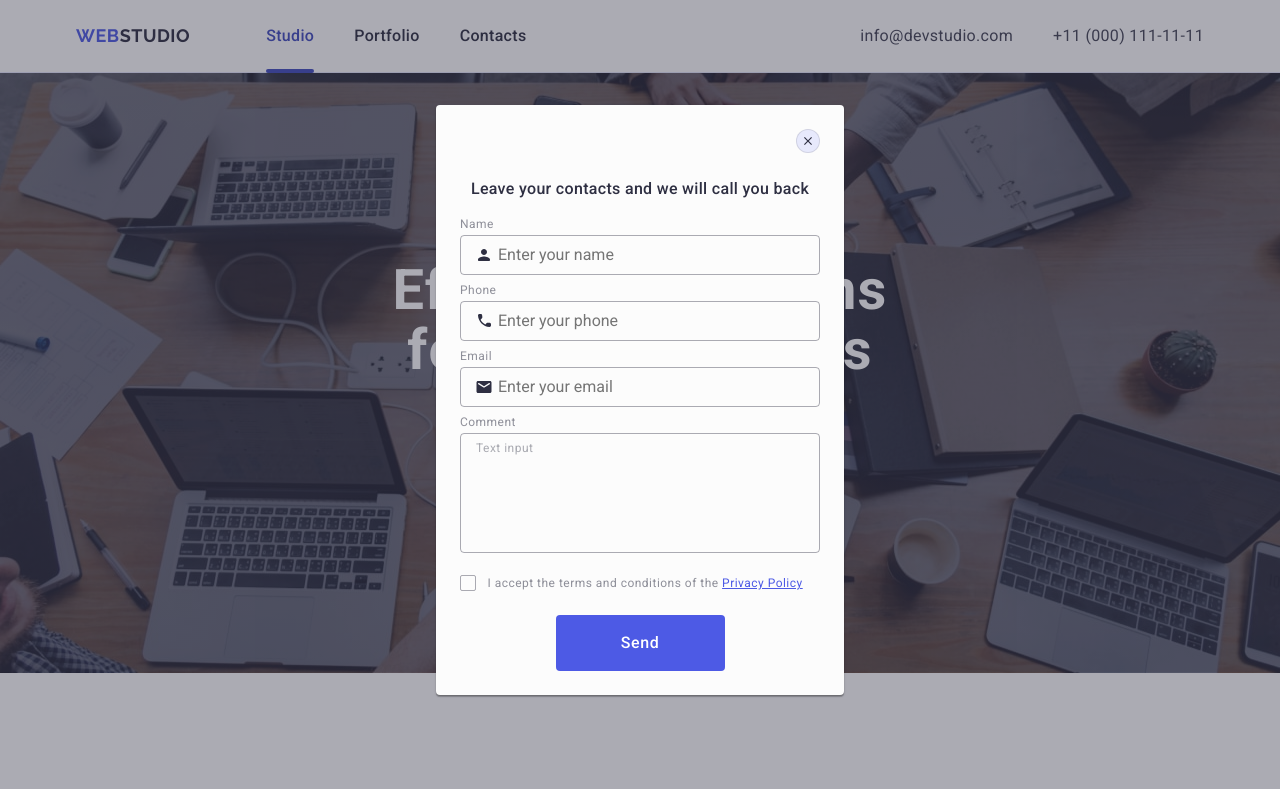
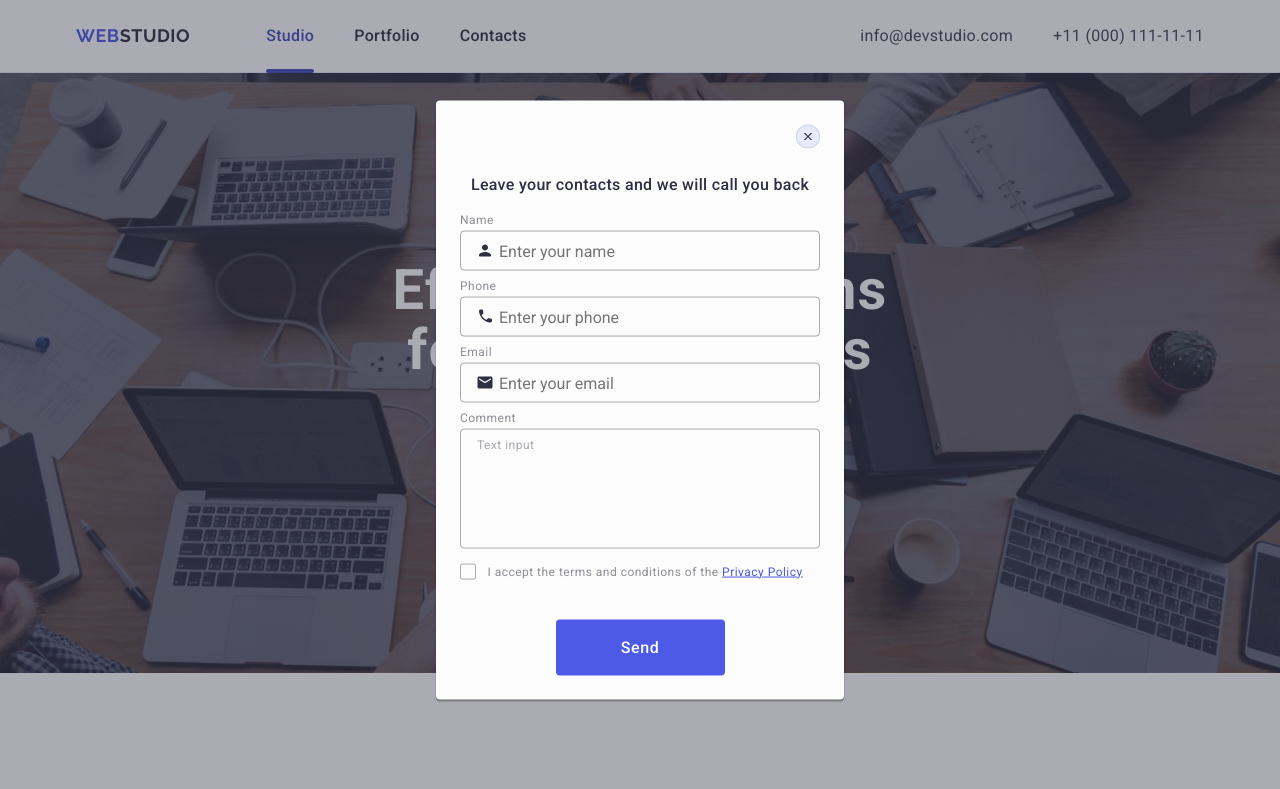
Before and after one commit to olevihon/goit-markup-hw-05, a plain HTML site: page index.html in a window 1280 px wide. Shown: the top 789 px of the page. Drawn offline with nearby package versions, Linux system fonts and the light colour scheme.

Commit message:
modal and form in modal fixes

```diff
--- a/css/styles.css
+++ b/css/styles.css
@@ -627,10 +627,15 @@ img {
 /* modal */
 
 .modal {
-    position: relative;
+    position: absolute;
+    top: 50%;
+    left: 50%;
+
+    transform: translate(-50%, -50%) scale(1);
+
+    min-height: 584px;
 
     width: 408px;
-    min-height: 500px;
 
     padding-top: 72px;
     padding-bottom: 24px;
@@ -642,6 +647,8 @@ img {
 
     box-shadow: 0px 1px 1px 0px rgba(0, 0, 0, 0.14),
         0px 1px 3px 0px rgba(0, 0, 0, 0.12), 0px 2px 1px 0px rgba(0, 0, 0, 0.2);
+
+    transition: transform 250ms cubic-bezier(0.4, 0, 0.2, 1);
 }
 
 .modal-btn-close {
@@ -672,6 +679,8 @@ img {
 .modal-btn-close:focus {
     background-color: #404bbf;
     border-color: #404bbf;
+
+    border: none;
 }
 
 .modal-btn-close:hover .modal-btn-close-icon,
@@ -694,19 +703,18 @@ img {
     letter-spacing: 0.02em;
     color: #2e2f42;
     text-align: center;
+
+    margin-bottom: 16px;
 }
 
 .modal-form {
-    margin-top: 16px;
-
     display: flex;
     flex-direction: column;
-    row-gap: 8px;
 }
 
-/* .modal-form-field {
+.modal-form-field {
     margin-bottom: 8px;
-} */
+}
 
 .modal-form-field-label {
     display: block;
@@ -729,7 +737,7 @@ img {
     border: 1px solid rgba(46, 47, 66, 0.4);
     background-color: transparent;
     border-radius: 4px;
-    padding-left: 37px;
+    padding-left: 38px;
     transition: border-color 250ms cubic-bezier(0.4, 0, 0.2, 1);
     outline: 0px solid transparent;
 }
@@ -741,7 +749,7 @@ img {
 .modal-form-input-icon {
     position: absolute;
     top: 50%;
-    left: 15px;
+    left: 16px;
     transform: translateY(-50%);
     fill: #2e2f42;
     transition: fill 250ms cubic-bezier(0.4, 0, 0.2, 1);
@@ -762,10 +770,11 @@ img {
     border: 1px solid rgba(46, 47, 66, 0.4);
     background-color: transparent;
     border-radius: 4px;
-    padding: 7px 15px;
+    padding: 8px 16px;
     resize: none;
     transition: border-color 250ms cubic-bezier(0.4, 0, 0.2, 1);
     outline: 0px solid transparent;
+    color: rgba(46, 47, 66, 0.4);
 }
 
 .modal-form-comment::placeholder {
@@ -779,7 +788,7 @@ img {
 /* privacy checkbox */
 
 .modal-form-privacy-wrap {
-    margin-top: 8px;
+    margin-bottom: 24px;
 }
 
 .modal-form-checkbox-label {
@@ -799,6 +808,10 @@ img {
     border-radius: 2px;
     cursor: pointer;
     margin-right: 8px;
+    fill: transparent;
+    transition: background-color 250ms cubic-bezier(0.4, 0, 0.2, 1),
+        border 250ms cubic-bezier(0.4, 0, 0.2, 1),
+        fill 250ms cubic-bezier(0.4, 0, 0.2, 1);
 }
 
 .modal-form-checkbox:checked
@@ -811,7 +824,9 @@ img {
 .modal-form-checkbox:focus
     + .modal-form-checkbox-label
     > .modal-form-own-checkbox {
+    fill: #f4f4fd;
     outline: 2px solid #4d5ae5;
+    border: none;
 }
 
 .modal-form-own-checkbox-icon {
--- a/index.html
+++ b/index.html
@@ -805,7 +805,7 @@
                             <svg
                                 class="modal-form-input-icon"
                                 width="18"
-                                height="18"
+                                height="24"
                                 aria-label="modal input icon user"
                             >
                                 <use href="./images/icons.svg#icon-user" />
@@ -880,15 +880,15 @@
                     <div class="modal-form-privacy-wrap">
                         <input
                             class="modal-form-checkbox visually-hidden"
-                            id="user-privacy-policy"
-                            name="user-privacy-policy"
+                            id="user-privacy"
+                            name="user-privacy"
                             type="checkbox"
                             value="true"
                             required
                         />
                         <label
                             class="modal-form-checkbox-label"
-                            for="user-privacy-policy"
+                            for="user-privacy"
                         >
                             <span class="modal-form-own-checkbox">
                                 <svg
```
